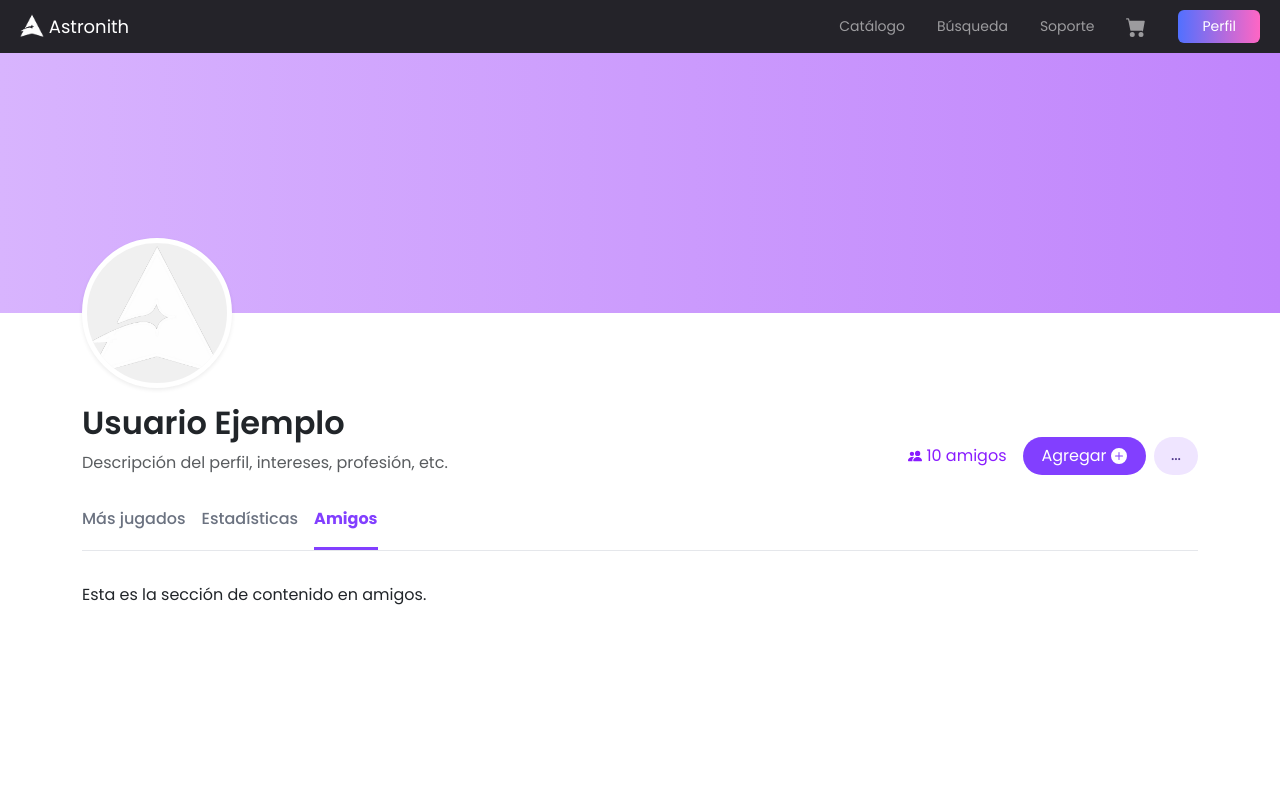
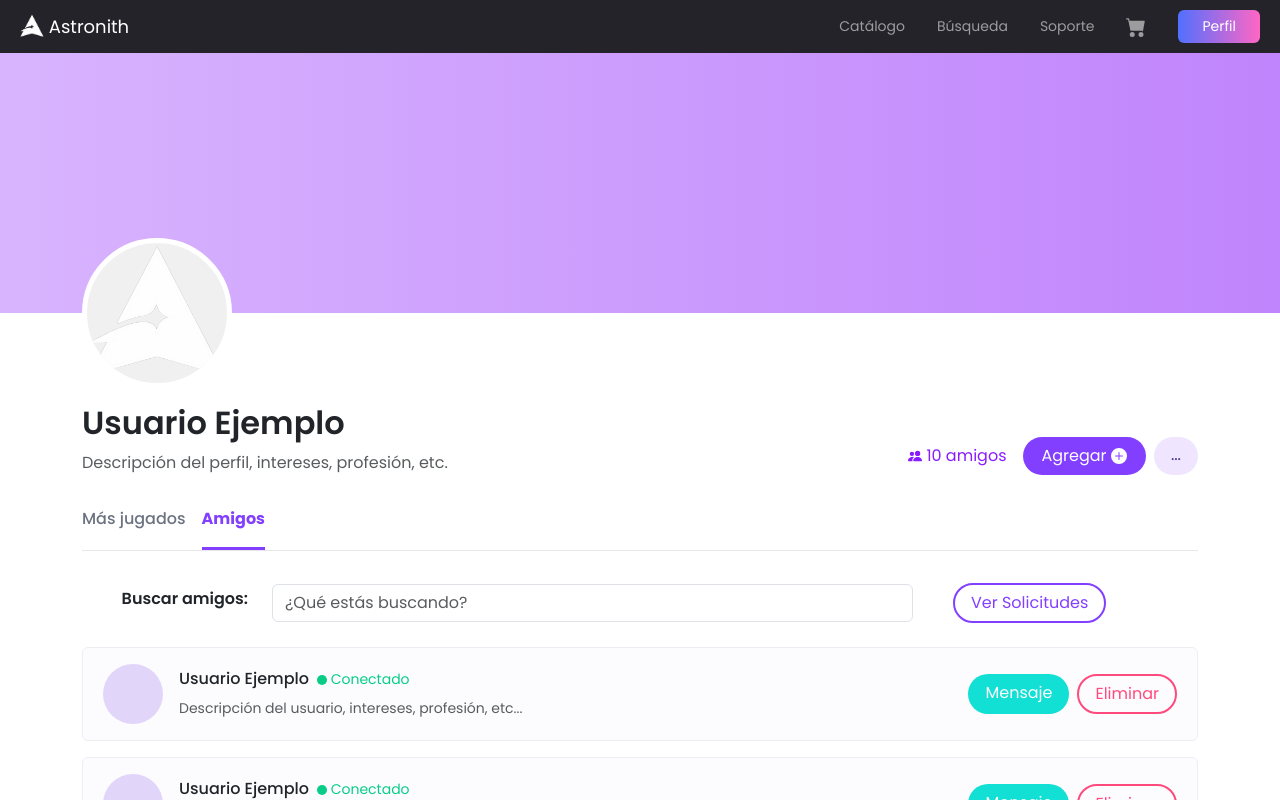
Before and after one commit to IEVN1002-22002268/AstrositeAngular, an Angular app: page /mi-perfil in a window 1280 px wide. Both pictures are taken after a click on the tab "Amigos". Shown: the top 800 px of the page. Built offline with nearby package versions, Linux system fonts and the light colour scheme.

Commit message:
Diseño de (perfil) ver amigos y ver solicitudes

```diff
--- a/src/app/app.component.ts
+++ b/src/app/app.component.ts
@@ -10,7 +10,7 @@ import { ReporteSoporteTecComponent } from './reporte-soporte-tec/reporte-soport
 
 @Component({
   selector: 'app-root',
-  imports: [RouterOutlet, NavbarComponent, CambiarContrasennaComponent, ReporteSoporteTecComponent],
+  imports: [RouterOutlet, NavbarComponent],
   templateUrl: './app.component.html',
   styleUrl: './app.component.css'
 })
--- a/src/app/perfil/perfil.component.css
+++ b/src/app/perfil/perfil.component.css
@@ -2,7 +2,7 @@
     color: #891cff;
 }
 .fondo-portada {
-    background-color: var(--light-purple);
+    background-color: #c996fc;
     background: linear-gradient(90deg, #d8b4fe 0%, #c084fc 100%); /* Un gradiente sutil se ve más pro */
     height: 260px;
     width: 100%;
@@ -50,10 +50,33 @@
     padding-bottom: 1rem;
     border-bottom: 3px solid transparent;
 }
-
+.btn-solicitudes{
+    border-color: #823fff;
+    border-width: 2px;
+    color: #823fff;
+    border-radius: 20px;
+    padding-left: 18px;
+    padding-right: 18px;
+}
+.btn-solicitudes:hover{
+    background-color: #823fff;
+    color: white;
+}
+.btn-eliminar{
+    border-color: #ff4a7d;
+    border-width: 2px;
+    color: #ff4a7d;
+    border-radius: 20px;
+    padding-left: 18px;
+    padding-right: 18px;
+}
+.btn-eliminar:hover{
+    background-color: #ff4a7d;
+    color: white;
+}
 .nav-underline .nav-link.active {
-    color: var(--primary-purple);
-    border-bottom-color: var(--primary-purple);
+    color: #823fff;
+    border-bottom-color: #823fff;
     font-weight: 700;
 }
 .letra-verde{
@@ -61,6 +84,31 @@
 }
 .letra-amarrilla{
     color: #f3bb52;
+}
+.letra-gris{
+    color: #595c5f;
+}
+.btn-verde-azul{
+    background-color: #12e0d5;
+    color: white;
+    border-radius: 20px;
+    /* font-size: 14px; */
+}
+.btn-ver-perfil{
+    background: linear-gradient(90deg, #A756FF 0%, #FF40EF 100%);
+    border: none;
+    border-radius: 20px;
+    transition: transform 0.2s, box-shadow 0.2s;
+}
+.btn-ver-perfil:hover {
+  transform: scale(1.02);
+  color: white;
+}
+.conectado{
+    color: #09cd87;
+}
+.desconectado{
+    color: #09cd87;
 }
 @media (max-width: 767.98px) {
     .cont-info-user {
--- a/src/app/perfil/perfil.component.html
+++ b/src/app/perfil/perfil.component.html
@@ -3,7 +3,7 @@
     <div class="row">
         <div class="col-12">
             <div class="img-perfil-cont">
-                <img src="logoastroimg.png" alt="Avatar" class="img-perfil shadow-sm">
+                <img src="logoastroimg.png" alt="Avatar" class="img-perfil">
             </div>
 
             <div class="d-flex flex-column flex-md-row justify-content-between align-items-md-end mb-4 cont-info-user">
@@ -35,9 +35,9 @@
         <li class="nav-item">
             <button class="nav-link active" id="jugados-tab" data-bs-toggle="tab" data-bs-target="#jugados-pane" type="button" role="tab" aria-selected="true">Más jugados</button>
         </li>
-        <li class="nav-item">
+        <!-- <li class="nav-item">
             <button class="nav-link" id="estadisticas-tab" data-bs-toggle="tab" data-bs-target="#estadisticas-pane" type="button" role="tab" aria-selected="false">Estadísticas</button>
-        </li>
+        </li> -->
         <li class="nav-item">
             <button class="nav-link" id="amigos-tab" data-bs-toggle="tab" data-bs-target="#amigos-pane" type="button" role="tab" aria-selected="false">Amigos</button>
         </li>
@@ -60,12 +60,76 @@
             </div>
         </div>
 
-        <div class="tab-pane fade" id="estadisticas-pane" role="tabpanel" tabindex="0">
+        <!-- <div class="tab-pane fade" id="estadisticas-pane" role="tabpanel" tabindex="0">
             <p>Esta es la sección de contenido en estadísticas.</p>
+        </div> -->
+
+        <div class="tab-pane fade" id="amigos-pane" role="tabpanel" tabindex="0">
+            <div class="row align-items-center">
+                <h6 class="col-lg-2 fw-semibold text-end">
+                    Buscar amigos:
+                </h6>
+                <div class="col-lg-7">
+                    <div class="cont-search">
+                        <input class="form-control buscador-catalogo" type="search" placeholder="¿Qué estás buscando?">
+                    </div>
+                </div>
+                <div class="col-lg-3">
+                    <div class="d-flex gap-2 ms-3">
+                        <a href="javascript:void(0)" class="btn btn-solicitudes px-3" (click)="mostrarSolicitudes=!mostrarSolicitudes">
+                            {{mostrarSolicitudes ? 'Ver Usuarios':'Ver Solicitudes'}}</a>
+                    </div>
+                </div>
+            </div>
+            <div id="visibilidad-usuarios" *ngIf="!mostrarSolicitudes">
+                <div class="mt-4">
+                    <div class="card pe-1 ps-1 mb-3" style="background-color: #fcfcff; border-color: #efedf4;" *ngFor="let item of amigosDelUsuario">
+                        <div class="card-body d-flex align-items-center p-3">
+                            <div class="rounded-circle flex-shrink-0 me-3" style="width: 60px; height: 60px; background-color: #e2d5fa;"></div>
+                            <div class="flex-grow-1">
+                                <div class="d-flex align-items-center flex-wrap">
+                                    <h6 class="card-title mb-0 me-2" style="font-size: 16px;">Usuario Ejemplo</h6>
+                                        <span class="conectado small">
+                                            <svg xmlns="http://www.w3.org/2000/svg" width="10" height="16" fill="currentColor" class="bi bi-circle-fill" viewBox="0 0 16 16">
+                                                <circle cx="8" cy="8" r="8"/>
+                                            </svg> Conectado
+                                        </span>
+                                </div>
+                                <p class="card-text letra-gris mb-0 text-truncate mt-2" style="max-width: 450px; font-size: 14px;">
+                                    Descripción del usuario, intereses, profesión, etc...
+                                </p>
+                            </div>
+                            <div class="d-flex gap-2 ms-3">
+                                <a href="#" class="btn btn-verde-azul px-3">Mensaje</a>
+                                <a href="#" class="btn btn-eliminar px-3">Eliminar</a>
+                            </div>
+                        </div>
+                    </div>
+                </div>
+            </div>
+            <div id="visibilidad-solicitudes" *ngIf="mostrarSolicitudes">
+                <div class="mt-4">
+                    <div class="card pe-1 ps-1 mb-3" style="background-color: #fcfcff; border-color: #efedf4;" *ngFor="let item of solicitudesDelUsuario">
+                        <div class="card-body d-flex align-items-center p-3">
+                            <div class="rounded-circle flex-shrink-0 me-3" style="width: 60px; height: 60px; background-color: #e2d5fa;"></div>
+                            <div class="flex-grow-1">
+                                <div class="d-flex align-items-center flex-wrap">
+                                    <h6 class="card-title mb-0 me-2" style="font-size: 16px;">Usuario Ejemplo</h6>
+
+                                </div>
+                                <p class="card-text letra-gris mb-0 text-truncate mt-2" style="max-width: 450px; font-size: 14px;">
+                                    Te envió una solicitud de amistad
+                                </p>
+                            </div>
+                            <div class="d-flex gap-2 ms-3">
+                                <a href="#" class="btn btn-ver-perfil text-white px-3">Ver perfil</a>
+                                <a href="#" class="btn btn-verde-azul px-3">Aceptar</a>
+                                <a href="#" class="btn btn-eliminar px-3">Eliminar</a>
+                            </div>
+                        </div>
+                    </div>
+                </div>
+            </div>
         </div>
-        <div class="tab-pane fade" id="amigos-pane" role="tabpanel" tabindex="0">
-            <p>Esta es la sección de contenido en amigos.</p>
-        </div>
-
     </div>
 </div>
--- a/src/app/perfil/perfil.component.ts
+++ b/src/app/perfil/perfil.component.ts
@@ -9,4 +9,8 @@ import { CommonModule } from '@angular/common';
 })
 export class PerfilComponent {
   juegosDelUsuario = [1, 2];
+  amigosDelUsuario = [1, 2, 3];
+  solicitudesDelUsuario = [1, 2, 3];
+
+  mostrarSolicitudes: boolean = false;
 }
```
